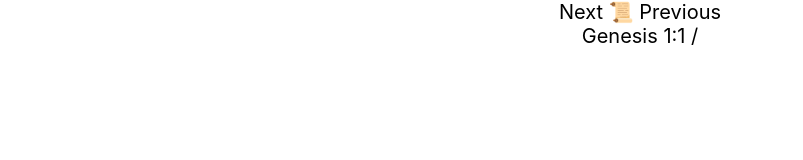
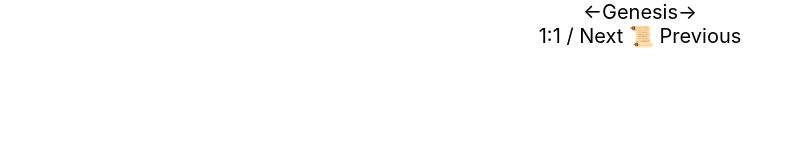
Before and after one commit to edmarkovich/torahvocab, a React (Create React App) app in the folder frontend/: page / in a window 1280 px wide. Shown: the top 160 px of the page, without its empty margins (0-803 px from the left). Built offline with nearby package versions, Linux system fonts and the light colour scheme; no server answers.

Commit message:
built book selector

```diff
--- a/frontend/src/VerseSelector.js
+++ b/frontend/src/VerseSelector.js
@@ -4,6 +4,9 @@ import React, { useState, useEffect } from 'react';
 function VerseSelector(props) {
 
     const [shape, setShape] = useState([]);
+    const [book, setBook]   = useState("Genesis")
+
+    const books = ["Genesis"  ,  "Exodus"  ,  "Leviticus"  ,  "Numbers"  ,  "Deuteronomy"]
 
     function next() {
         props.setVerse(props.verse+1)
@@ -14,18 +17,37 @@ function VerseSelector(props) {
     }
     function prev() { props.setVerse(props.verse-1) }
 
+    function nextBook() {
+      var idx = books.indexOf(book)
+      if (idx < books.length-1) {
+        setBook(books[idx+1])
+      }
+    }
+
+    function prevBook() {
+      var idx = books.indexOf(book)
+      if (idx > 0) {
+        setBook(books[idx-1])
+      }
+    }
 
     useEffect( () => {
-        return fetch('http://localhost:5000/shape?book=Leviticus')
+        return fetch('http://localhost:5000/shape?book='+book)
         .then(data => data.json())
         .then(x => setShape(x))
-    }, [])
+    }, [book])
 
     return (
-        <div  className="controls" >
+        <div className="controls" >
+          <span onClick={nextBook}>←</span>
+          {book}
+          <span onClick={prevBook}>→</span>
+
+        <br/>
+
+        {props.chapter+1}:{props.verse+1} / {shape[props.chapter]}
         <span onClick={next}>Next</span>&nbsp;📜&nbsp;
         <span onClick={prev}>Previous</span><br/>
-        Genesis {props.chapter+1}:{props.verse+1} / {shape[props.chapter]}
         </div>
     )
 }
```
